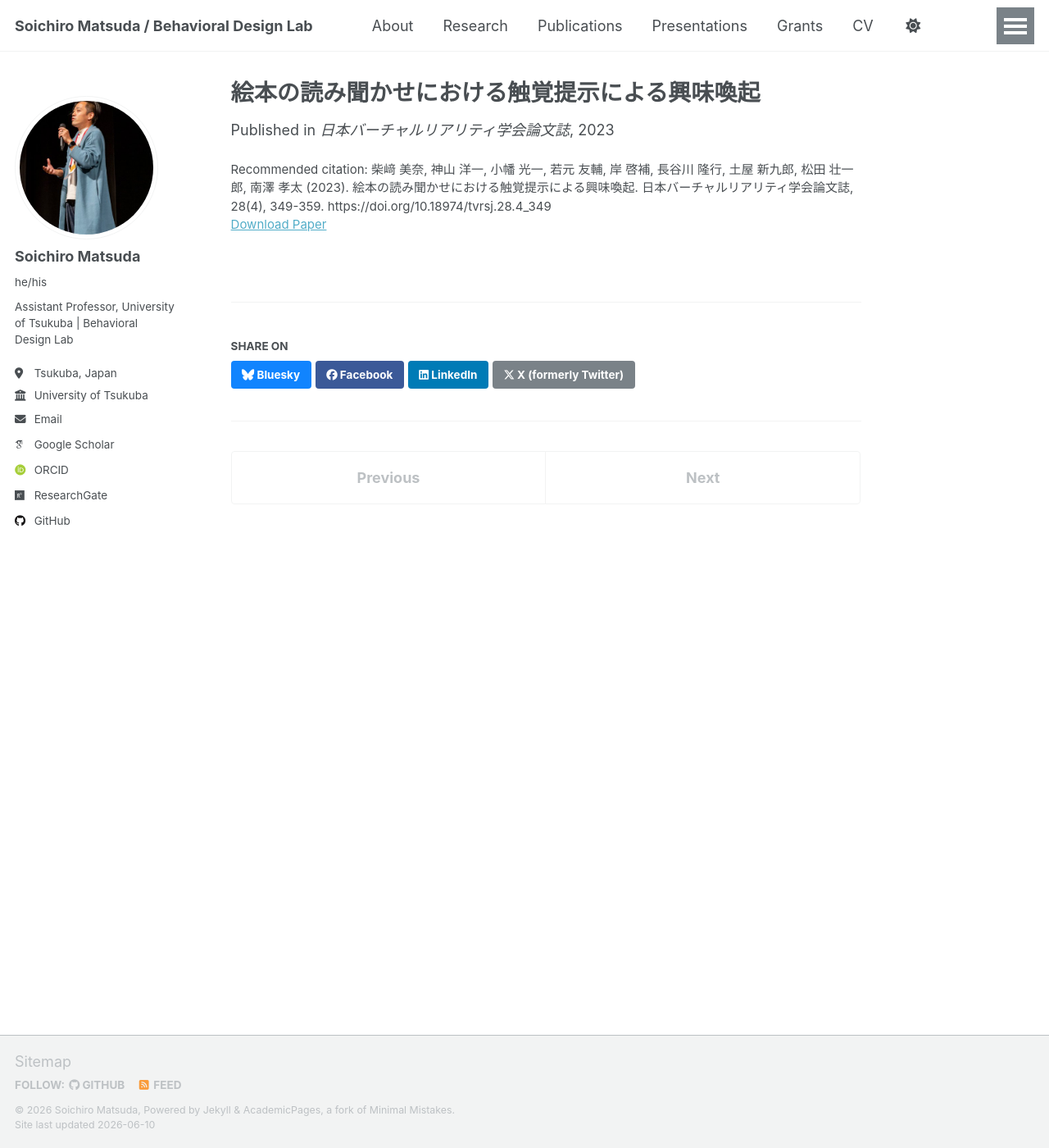
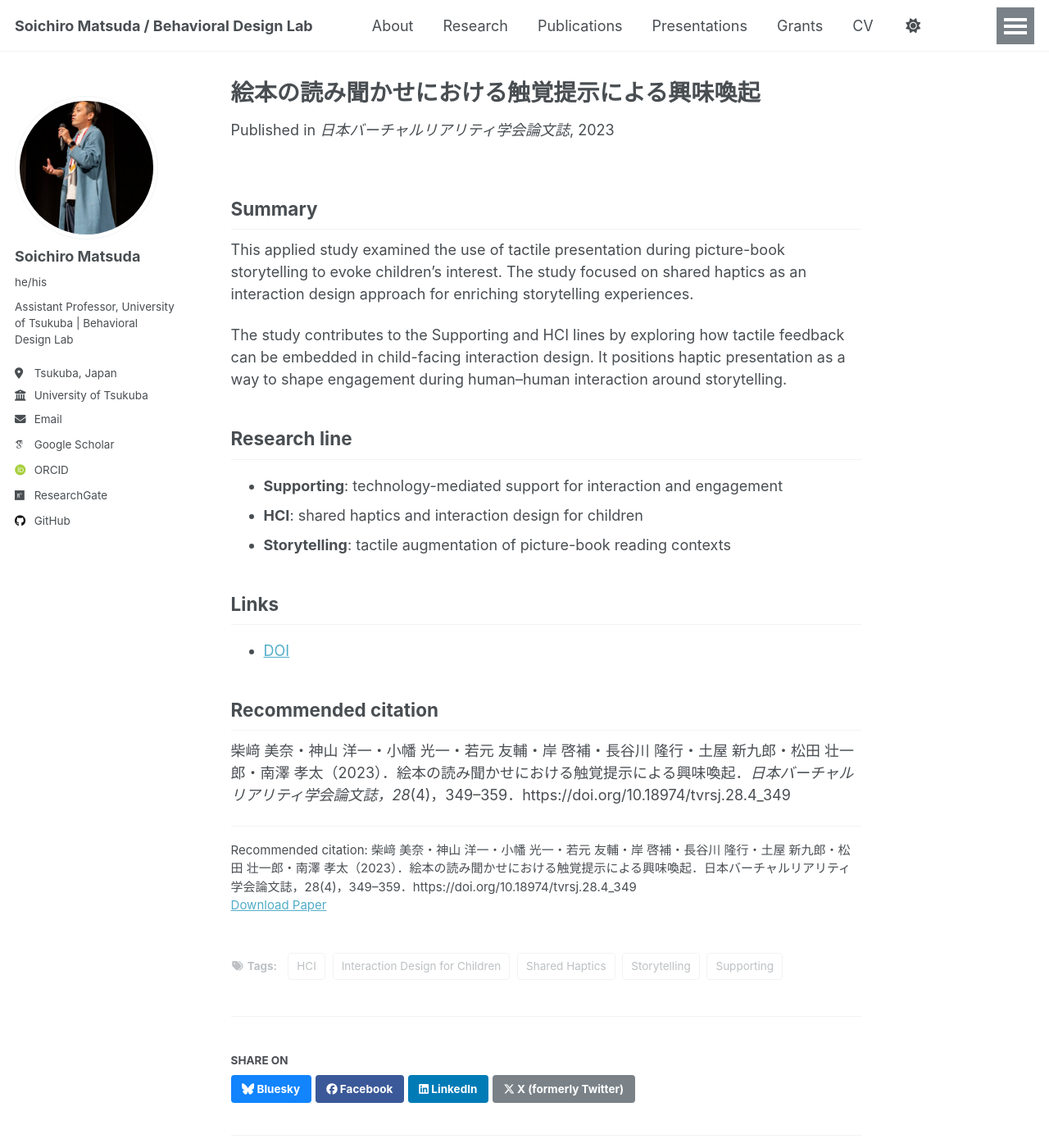
Before and after one commit to BehavioralDesignerMatsuda/BehavioralDesignerMatsuda.github.io, a Jekyll site: the page built from _publications/2023-picture book.md, in a window 1280 px wide and 1400 px high. Shown: the whole window at 82% size. Built offline with Jekyll 4.4.1, drawn with Linux system fonts in a browser that asks for light colours; some web fonts are replaced; a script that is not in the unit is left out.

Commit message:
Update 2023-picture book.md

```diff
--- a/_publications/2023-picture book.md
+++ b/_publications/2023-picture book.md
@@ -1,10 +1,44 @@
 ---
 title: "絵本の読み聞かせにおける触覚提示による興味喚起"
 collection: publications
-date: 2023-12-27   # 正確な発行日が分かれば修正してください
+date: 2023-12-27
 venue: "日本バーチャルリアリティ学会論文誌"
 category: domestic
+
 paperurl: "https://doi.org/10.18974/tvrsj.28.4_349"
-citation: "柴﨑 美奈, 神山 洋一, 小幡 光一, 若元 友輔, 岸 啓補, 長谷川 隆行, 土屋 新九郎, 松田 壮一郎, 南澤 孝太 (2023). 絵本の読み聞かせにおける触覚提示による興味喚起. 日本バーチャルリアリティ学会論文誌, 28(4), 349-359. https://doi.org/10.18974/tvrsj.28.4_349"
-excerpt: "本研究は、絵本の読み聞かせにおいて触覚提示を導入することで子どもの興味を喚起する効果を検討し、Shared Hapticsを活用した児童向けインタラクションデザインの可能性を示す (in Japanese)."
+doi: "https://doi.org/10.18974/tvrsj.28.4_349"
+
+citation: >-
+  柴﨑 美奈・神山 洋一・小幡 光一・若元 友輔・岸 啓補・長谷川 隆行・土屋 新九郎・松田 壮一郎・南澤 孝太（2023）．絵本の読み聞かせにおける触覚提示による興味喚起．日本バーチャルリアリティ学会論文誌，28(4)，349–359．https://doi.org/10.18974/tvrsj.28.4_349
+
+tags:
+  - Supporting
+  - HCI
+  - Shared Haptics
+  - Storytelling
+  - Interaction Design for Children
+
+excerpt: ""
 ---
+
+## Summary
+
+This applied study examined the use of tactile presentation during picture-book storytelling to evoke children’s interest. The study focused on shared haptics as an interaction design approach for enriching storytelling experiences.
+
+The study contributes to the Supporting and HCI lines by exploring how tactile feedback can be embedded in child-facing interaction design. It positions haptic presentation as a way to shape engagement during human–human interaction around storytelling.
+
+## Research line
+
+- **Supporting**: technology-mediated support for interaction and engagement
+- **HCI**: shared haptics and interaction design for children
+- **Storytelling**: tactile augmentation of picture-book reading contexts
+
+## Links
+
+- [DOI](https://doi.org/10.18974/tvrsj.28.4_349)
+
+## Recommended citation
+
+柴﨑 美奈・神山 洋一・小幡 光一・若元 友輔・岸 啓補・長谷川 隆行・土屋 新九郎・松田 壮一郎・南澤 孝太（2023）．絵本の読み聞かせにおける触覚提示による興味喚起．*日本バーチャルリアリティ学会論文誌，28*(4)，349–359．https://doi.org/10.18974/tvrsj.28.4_349
+
+---
```
